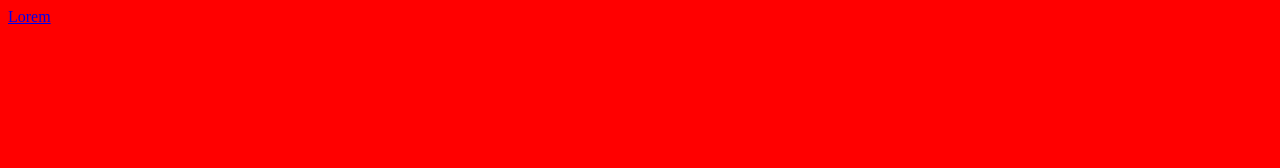
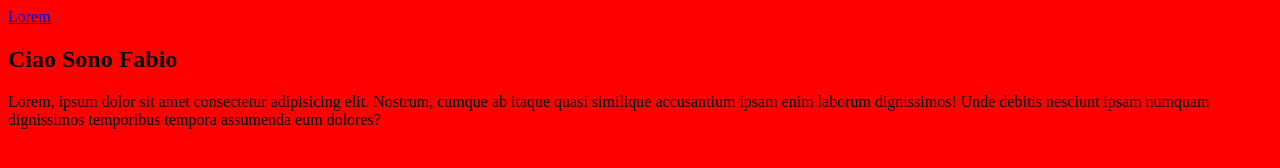
Before and after one commit to fabiopacifici/60_hellohtml, a plain HTML site: page index.html in a window 1280 px wide. Drawn offline with Linux system fonts and the light colour scheme.

Commit message:
Add about me section

```diff
--- a/index.html
+++ b/index.html
@@ -13,7 +13,14 @@
   <header>
     <a href="#">Lorem</a>
   </header>
-  <main></main>
+  <main>
+    <div id="aboutme">
+      <h2>Ciao Sono Fabio</h2>
+      <p>Lorem, ipsum dolor sit amet consectetur adipisicing elit. Nostrum, cumque ab itaque quasi similique accusantium
+        ipsam enim laborum dignissimos! Unde debitis nesciunt ipsam numquam dignissimos temporibus tempora assumenda eum
+        dolores?</p>
+    </div>
+  </main>
   <footer></footer>
 </body>
 
```
